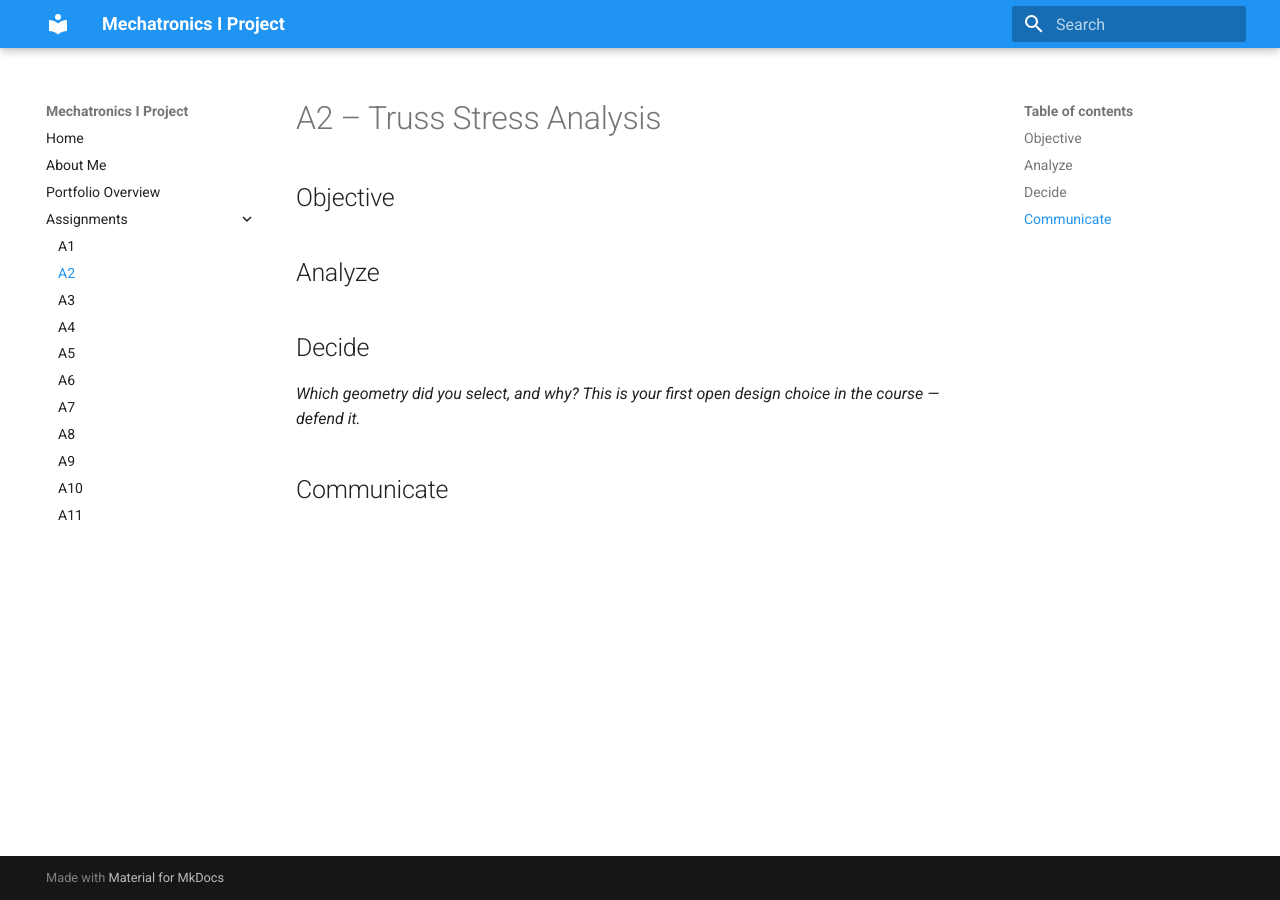
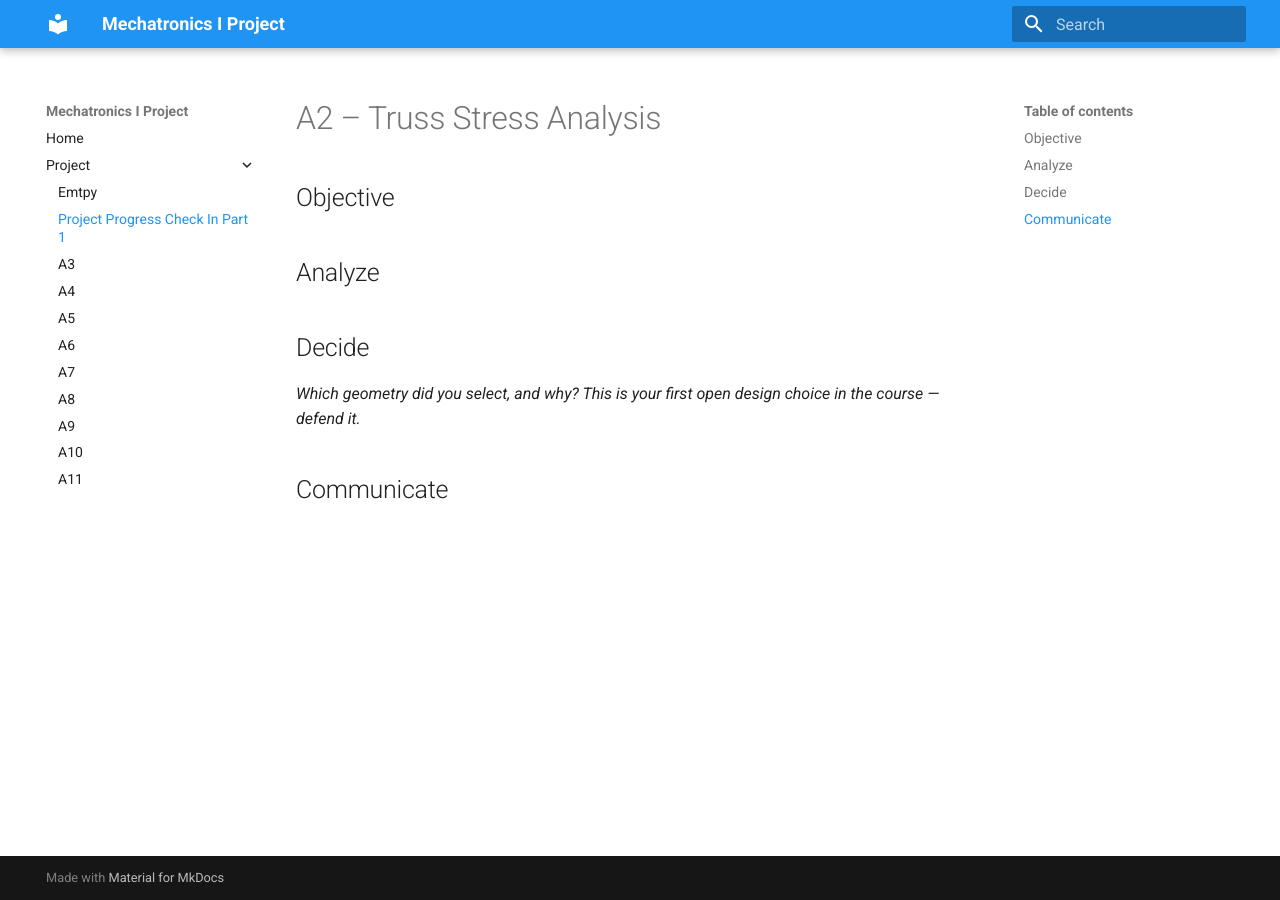
Before and after one commit to JosefChelala/Mechatronics_I_Project, an MkDocs documentation site: the page built from docs/assignments/A02/index.md, in a window 1280 px wide. Built offline with MkDocs 1.6.1 and Material for MkDocs 9.7.7, drawn with Linux system fonts in a browser that asks for light colours.

Commit message:
Update navigation structure in mkdocs.yml

```diff
--- a/mkdocs.yml
+++ b/mkdocs.yml
@@ -11,11 +11,9 @@ theme:
 
 nav:
   - Home: index.md
-  - About Me: aboutme/index.md
-  - Portfolio Overview: portfolio-overview.md
-  - Assignments:
-      - A1: assignments/A01/index.md
-      - A2: assignments/A02/index.md
+  - Project:
+      - Emtpy: assignments/A01/index.md
+      - Project Progress Check In Part 1: assignments/A02/index.md
       - A3: assignments/A03/index.md
       - A4: assignments/A04/index.md
       - A5: assignments/A05/index.md
```
